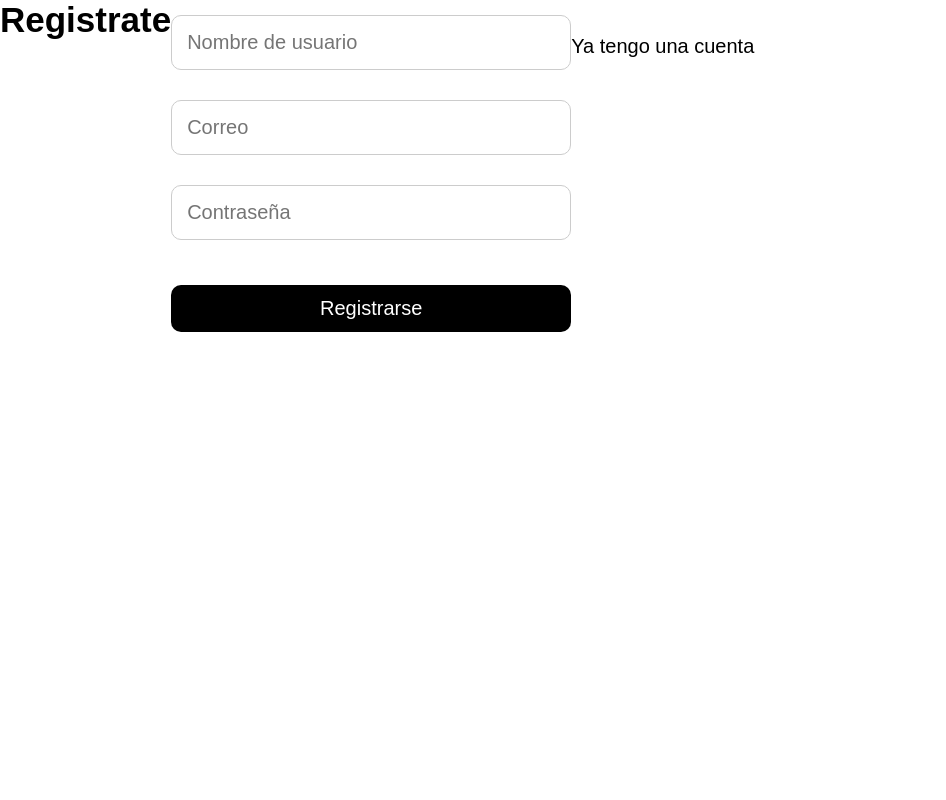
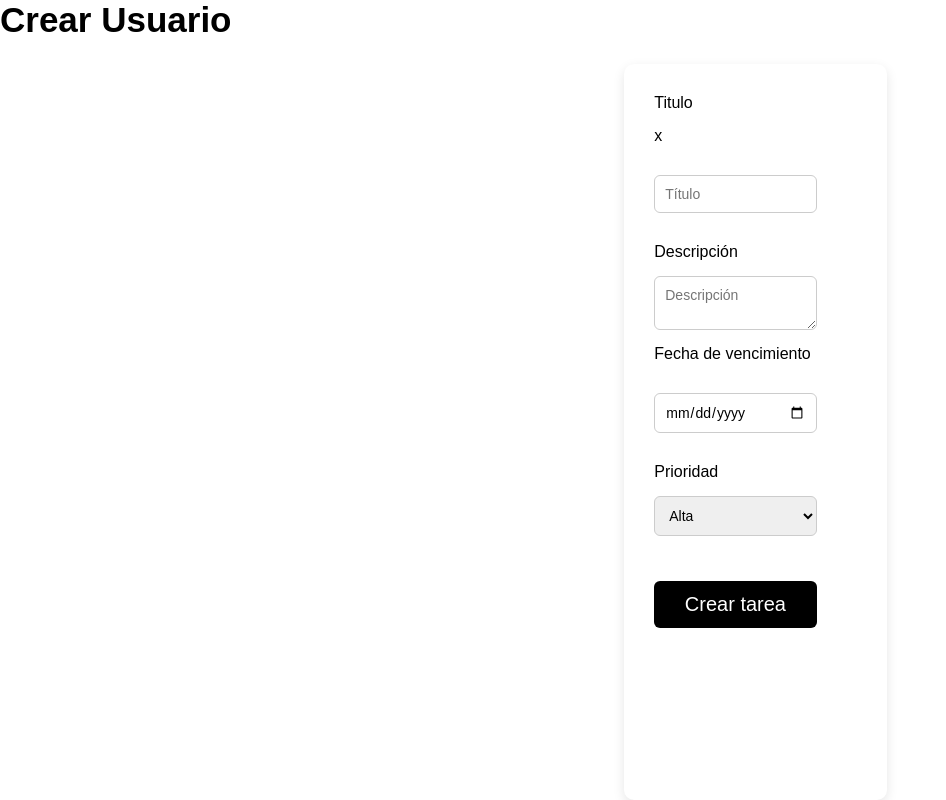
Before and after one commit to DianaOvski/Meditaal2.0, a PHP site: page /views/users/createUser.php in a window 1280 px wide. Shown: the whole page, without its empty margins (0-946 px from the left). Run offline with PHP 8.4, Linux system fonts and the light colour scheme.

Commit message:
primera parte creación usuario

```diff
--- a/views/layout/layout.php
+++ b/views/layout/layout.php
@@ -24,7 +24,8 @@
           <a href="index.php?action=dashboard">Mis Tareas</a>
           <a href="index.php?action=pendingTasks">Mis Pendientes</a>
           <a href="index.php?action=create">Nueva Tarea</a>
-          <a href="">Crear usuario</a>
+          <a href="../views/users/createUser.php">Crear usuario</a>
+          <!-- <a href="index.php?action=storeRegister">Crear usuario</a> -->
           <a href="">Crear Paciente</a>
           <a href="../views/calendario/calendario.html">Agenda</a>
         </div>
--- a/views/users/createUser.php
+++ b/views/users/createUser.php
@@ -4,25 +4,46 @@
 <head>
     <meta charset="UTF-8">
     <meta name="viewport" content="width=device-width, initial-scale=1.0">
-    <title>Registrar</title>
+    <title>Crear Usuario</title>
     <link rel="stylesheet" href="css/auth.css">
     <script src="js/transition-load.js"></script>
+    <link rel="stylesheet" href="../css/createTask.css">
 </head>
 
 <body>
     <div class="container" id="mainContainer">
+        <!-- formulario -->
+            <h2>Crear Usuario</h2>
+    <div class="form-wrapper">
+
+  <form method="POST" action="index.php?action=storeRegister">
+    <label for="">Titulo</label>x
+    <input type="text" name="title" placeholder="Título" required>
+    <label for="">Descripción</label>
+    <textarea name="description" placeholder="Descripción" required></textarea>
+    <label for="">Fecha de vencimiento</label>
+    <input type="date" name="due_date" required>
+
+    <label for="">Prioridad</label>
+
+    <select name="priority" required>
+      <option value="Alta">Alta</option>
+      <option value="Media">Media</option>
+      <option value="Baja">Baja</option>
+    </select>
 
 
-        <!-- formulario -->
-            <h2>Registrate</h2>
-            <form method="POST" action="index.php?action=storeRegister">
+    <button type="submit">Crear tarea</button>
+  </form>
+<!-- </div>
+             <form method="POST" action="index.php?action=storeRegister">
                 <input type="text" name="username" required placeholder="Nombre de usuario">
                 <input type="email" name="email" required placeholder="Correo">
                 <input type="password" name="password" required placeholder="Contraseña">
                 <button type="submit">Registrarse</button>
             </form>
             <a href="index.php?action=login">Ya tengo una cuenta</a>
-    </div>
+    </div>  -->
 
     <!-- cargando -->
     <div class="loader-overlay" id="loader" style="display: none;">
```
